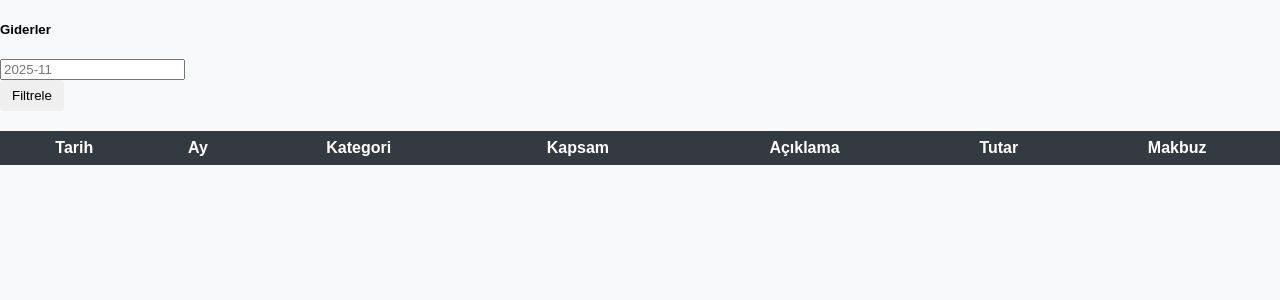
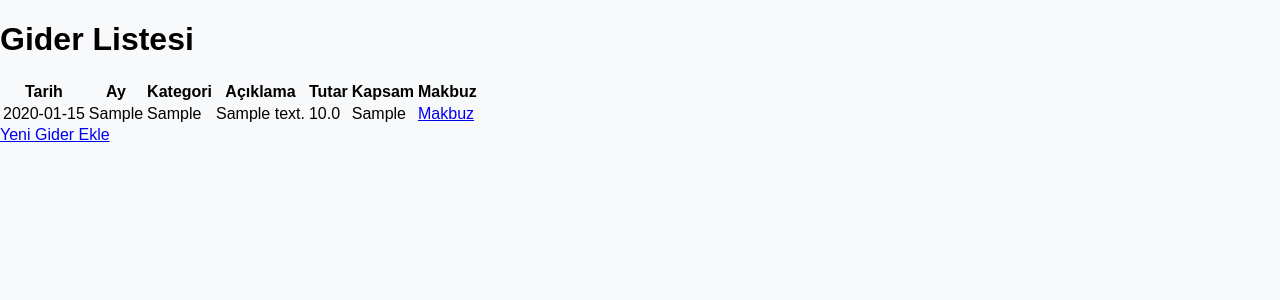
Before and after one commit to onlinemedyaa/nemtas-tugra-apartman, a Flask app: page /expenses/ in a window 1280 px wide. Shown: the part 18-318 px from the top of the page. Run offline with Flask 3, Linux system fonts and the light colour scheme; a user stored in the database is signed in; tables that the repository leaves empty hold one stand-in row (values such as "Sample post"); lists and menus that the app fills with data are empty.

Commit message:
Update expenses.html

```diff
--- a/templates/expenses.html
+++ b/templates/expenses.html
@@ -1,39 +1,25 @@
 {% extends "base.html" %}
 {% block content %}
-<h5>Giderler {% if month %}— {{month}}{% endif %}</h5>
-<form class="row mb-2" method="get">
-  <div class="col-md-3">
-    <input class="form-control" name="month" placeholder="2025-11" value="{{month or ''}}">
-  </div>
-  <div class="col-md-2">
-    <button class="btn btn-outline-primary">Filtrele</button>
-  </div>
-</form>
-<table class="table table-striped">
-  <thead><tr><th>Tarih</th><th>Ay</th><th>Kategori</th><th>Kapsam</th><th>Açıklama</th><th>Tutar</th><th>Makbuz</th></tr></thead>
+<h1>Gider Listesi</h1>
+<table>
+  <thead>
+    <tr>
+      <th>Tarih</th><th>Ay</th><th>Kategori</th><th>Açıklama</th><th>Tutar</th><th>Kapsam</th><th>Makbuz</th>
+    </tr>
+  </thead>
   <tbody>
-  {% for e in items %}
+    {% for e in expenses %}
     <tr>
-      <td>{{e.date}}</td>
-      <td>{{e.month}}</td>
-      <td>{{e.category}}</td>
-      <td>{{e.scope}}</td>
-      <td>{{e.description}}</td>
-      <td>{{"%.2f"|format(e.amount)}}</td>
-      <td>
-        {% if e.receipt_path %}
-          <a href="/uploads/{{e.receipt_path}}" target="_blank">Görüntüle</a>
-        {% else %}
-          {% if current_user.role == "admin" %}
-          <form method="post" action="/admin/expenses/{{e.id}}/receipt" enctype="multipart/form-data">
-            <input type="file" name="file" class="form-control form-control-sm" required>
-            <button class="btn btn-sm btn-secondary mt-1">Yükle</button>
-          </form>
-          {% endif %}
-        {% endif %}
-      </td>
+      <td>{{ e.date.strftime("%Y-%m-%d") }}</td>
+      <td>{{ e.month }}</td>
+      <td>{{ e.category }}</td>
+      <td>{{ e.description }}</td>
+      <td>{{ e.amount }}</td>
+      <td>{{ e.scope }}</td>
+      <td>{% if e.receipt_path %}<a href="/{{ e.receipt_path }}" target="_blank">Makbuz</a>{% endif %}</td>
     </tr>
-  {% endfor %}
+    {% endfor %}
   </tbody>
 </table>
+<a href="{{ url_for('expenses.add_expense') }}">Yeni Gider Ekle</a>
 {% endblock %}
```
